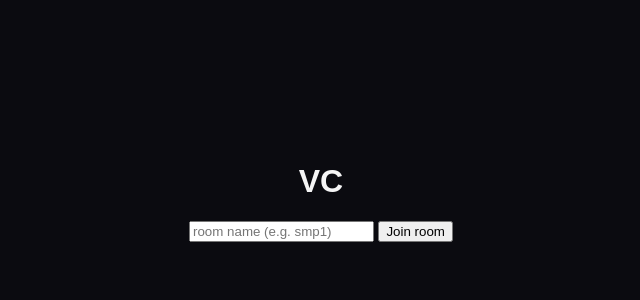
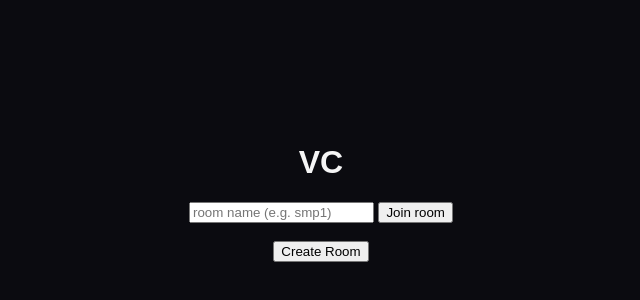
Before and after one commit to MusawerGaming/vc, a website: page public/index.html in a window 1280 px wide. Shown: the part 208-508 px from the top of the page, without its empty margins (319-959 px from the left). Drawn offline with nearby package versions, Linux system fonts and the light colour scheme; no server answers.

Commit message:
Add button to create a new room

```diff
--- a/public/index.html
+++ b/public/index.html
@@ -10,6 +10,9 @@
     <h1>VC</h1>
     <input id="roomInput" placeholder="room name (e.g. smp1)" />
     <button id="joinBtn">Join room</button>
+    <br><br>
+    <!-- NEW BUTTON -->
+    <button id="createBtn">Create Room</button>
   </div>
 
   <div id="room" class="hidden">
```
